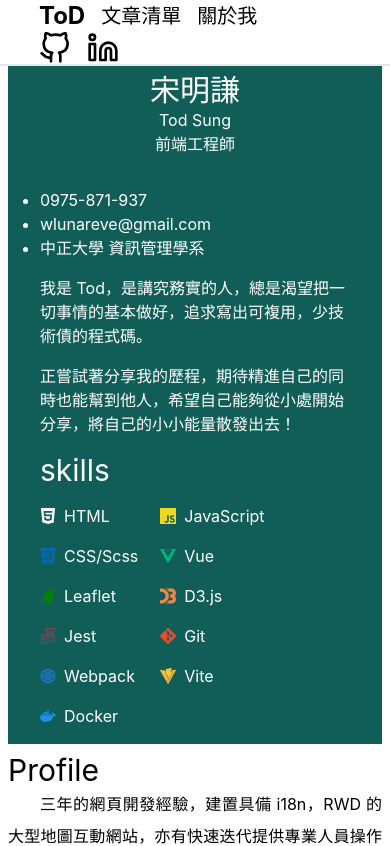
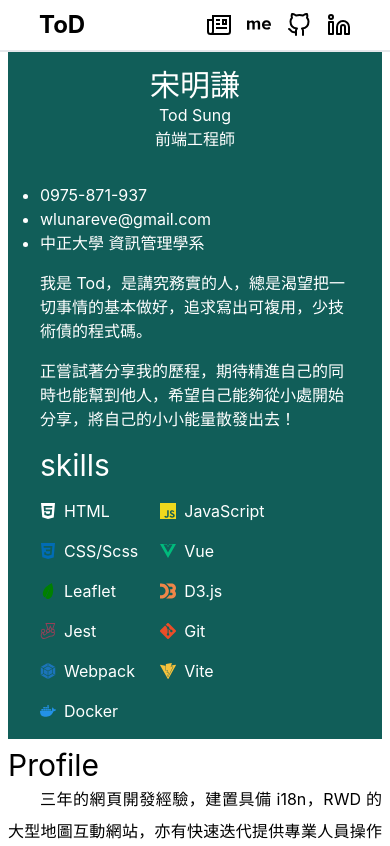
Before and after one commit to renovate-bot/ToDSung-_-tod-blog, a Next.js app: page /cv in a window 390 px wide. Shown: the top 846 px of the page. Built offline with nearby package versions, Linux system fonts and the light colour scheme.

Commit message:
feat: use new icon to avoid mobile navbar has multiple height

```diff
--- a/components/Icon/github.tsx
+++ /dev/null
@@ -1,15 +0,0 @@
-const GithubIcon = () => (
-  <svg
-    className='h-8 w-8 text-black'
-    viewBox='0 0 24 24'
-    fill='none'
-    stroke='currentColor'
-    strokeWidth='2'
-    strokeLinecap='round'
-    strokeLinejoin='round'
-  >
-    <path d='M9 19c-5 1.5-5-2.5-7-3m14 6v-3.87a3.37 3.37 0 0 0-.94-2.61c3.14-.35 6.44-1.54 6.44-7A5.44 5.44 0 0 0 20 4.77 5.07 5.07 0 0 0 19.91 1S18.73.65 16 2.48a13.38 13.38 0 0 0-7 0C6.27.65 5.09 1 5.09 1A5.07 5.07 0 0 0 5 4.77a5.44 5.44 0 0 0-1.5 3.78c0 5.42 3.3 6.61 6.44 7A3.37 3.37 0 0 0 9 18.13V22' />
-  </svg>
-);
-
-export default GithubIcon;
--- a/components/Icon/linkedin.tsx
+++ /dev/null
@@ -1,17 +0,0 @@
-const LinkedinIcon = () => (
-  <svg
-    className='h-8 w-8 text-black'
-    viewBox='0 0 24 24'
-    fill='none'
-    stroke='currentColor'
-    strokeWidth='2'
-    strokeLinecap='round'
-    strokeLinejoin='round'
-  >
-    {' '}
-    <path d='M16 8a6 6 0 0 1 6 6v7h-4v-7a2 2 0 0 0-2-2 2 2 0 0 0-2 2v7h-4v-7a6 6 0 0 1 6-6z' />{' '}
-    <rect x='2' y='9' width='4' height='12' /> <circle cx='4' cy='4' r='2' />
-  </svg>
-);
-
-export default LinkedinIcon;
--- a/components/Navbar/index.tsx
+++ b/components/Navbar/index.tsx
@@ -1,26 +1,29 @@
-import { Component, useState } from 'react';
+import React, { FC } from 'react';
+import { FiGithub, FiLinkedin } from 'react-icons/fi';
+import { GrArticle } from 'react-icons/gr';
+import { SiAboutdotme } from 'react-icons/si';
 import Link from 'next/link';
 
 import ExternalLink from '../ExternalLink';
-import GithubIcon from '../Icon/github';
-import LinkedinIcon from '../Icon/linkedin';
 
-const tabs = [
-  { name: '文章清單', link: '/posts' },
-  { name: '關於我', link: '/cv' },
+const TABS = [
+  { name: '文章清單', link: '/posts', icon: GrArticle },
+  { name: '關於我', link: '/cv', icon: SiAboutdotme },
 ];
 
-const socialMedias = [
-  { name: 'GithubIcon', link: 'https://github.com/wlunareve' },
+const SOCIAL_MEDIAS = [
+  { icon: FiGithub, link: 'https://github.com/wlunareve' },
   {
-    name: 'fa-linkedin-in',
+    icon: FiLinkedin,
     link: 'https://www.linkedin.com/in/%E6%98%8E%E8%AC%99-%E5%AE%8B-982b30172/',
   },
-  {
-    name: 'fa-instagram',
-    link: 'https://www.instagram.com/sung35680/?hl=zh-tw',
-  },
 ];
+
+// beacuse nextjs Link component, use forwardRef.
+// forwardRef may occur typescript error, so that define any type to the component.
+const IconForLink: FC<any> = React.forwardRef(function IconForLink(props, ref) {
+  return <>{props.children}</>;
+});
 
 const Navbar = () => {
   return (
@@ -31,10 +34,10 @@ const Navbar = () => {
             <Link href='/' passHref>
               <span className='cursor-pointer text-2xl font-bold'>ToD</span>
             </Link>
-            <div className='tab my-0 mx-4 flex flex-1 items-center gap-4 text-xl'>
+            <div className='tab my-0 mx-4 hidden flex-1 items-center gap-4 text-xl sm:flex'>
               <div className='tab__items flex gap-4'>
-                {tabs.map(({ name, link }) => (
-                  <Link key={name} href={link} passHref>
+                {TABS.map(({ name, link }) => (
+                  <Link href={link} key={name} passHref>
                     <a className='tab__item cursor-pointer'>{name}</a>
                   </Link>
                 ))}
@@ -42,12 +45,18 @@ const Navbar = () => {
             </div>
           </div>
           <div className='nav__social-media items-cente flex gap-4'>
-            <ExternalLink href='https://github.com/wlunareve'>
-              <GithubIcon />
-            </ExternalLink>
-            <ExternalLink href='https://www.linkedin.com/in/%E6%98%8E%E8%AC%99-%E5%AE%8B-982b30172/'>
-              <LinkedinIcon />
-            </ExternalLink>
+            {TABS.map((tab, index) => (
+              <Link href={tab.link} key={index} passHref>
+                <IconForLink>
+                  <tab.icon className='block text-2xl sm:hidden' />
+                </IconForLink>
+              </Link>
+            ))}
+            {SOCIAL_MEDIAS.map((socialMedia, index) => (
+              <ExternalLink href={socialMedia.link} key={index}>
+                <socialMedia.icon className='text-2xl' />
+              </ExternalLink>
+            ))}
           </div>
         </div>
       </nav>
--- a/pages/_app.tsx
+++ b/pages/_app.tsx
@@ -11,7 +11,7 @@ function MyApp({ Component, pageProps }: AppProps) {
       <Head title="Tod's personal blog from TW" />
       <main id='app' className='app mx-2 flex	justify-center text-justify'>
         <Navbar />
-        <div className='component-wrapper relative mt-14 w-full max-w-[1680px] sm:mt-[3.25rem] sm:w-[80vw]'>
+        <div className='component-wrapper relative mt-[3.2rem] w-full max-w-[1680px] sm:w-[80vw]'>
           <Component {...pageProps} />
         </div>
       </main>
```
Also changed, not shown: constants/cv/skill.ts (+33 -33 lines).
